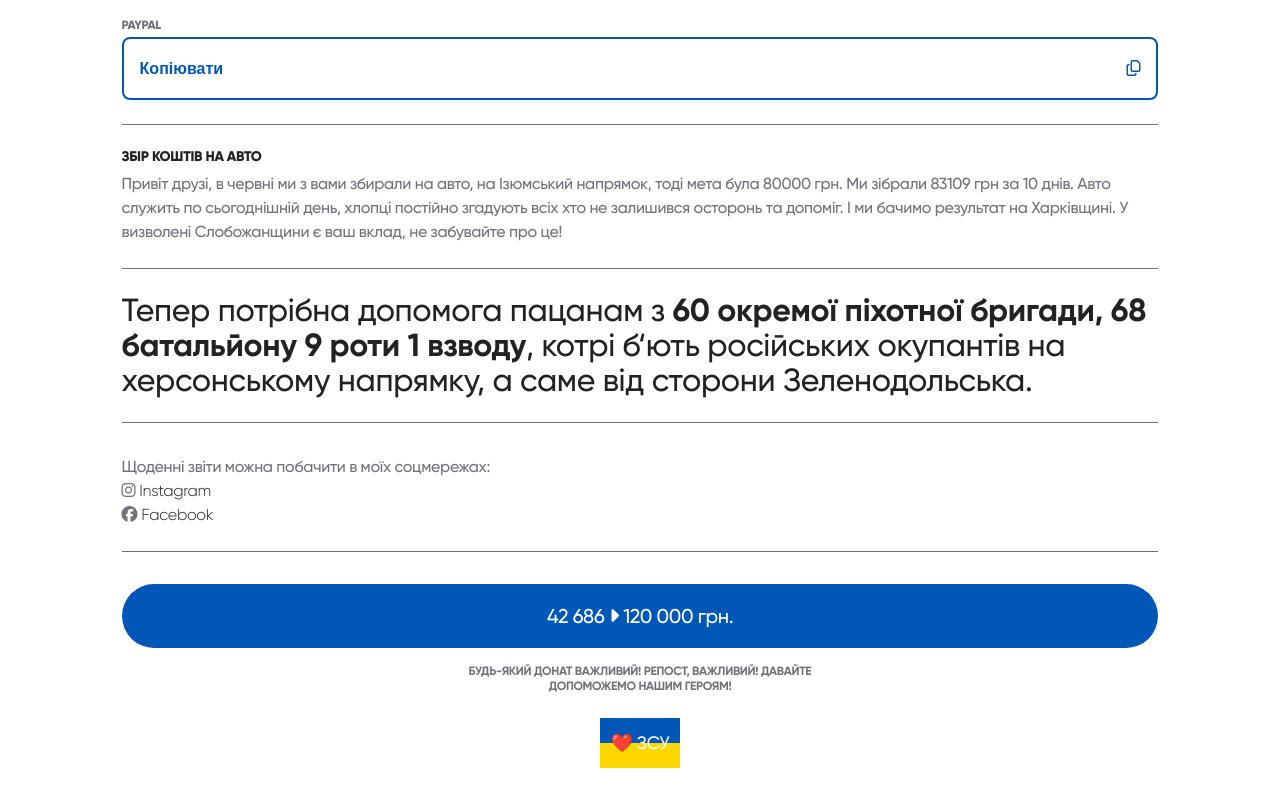
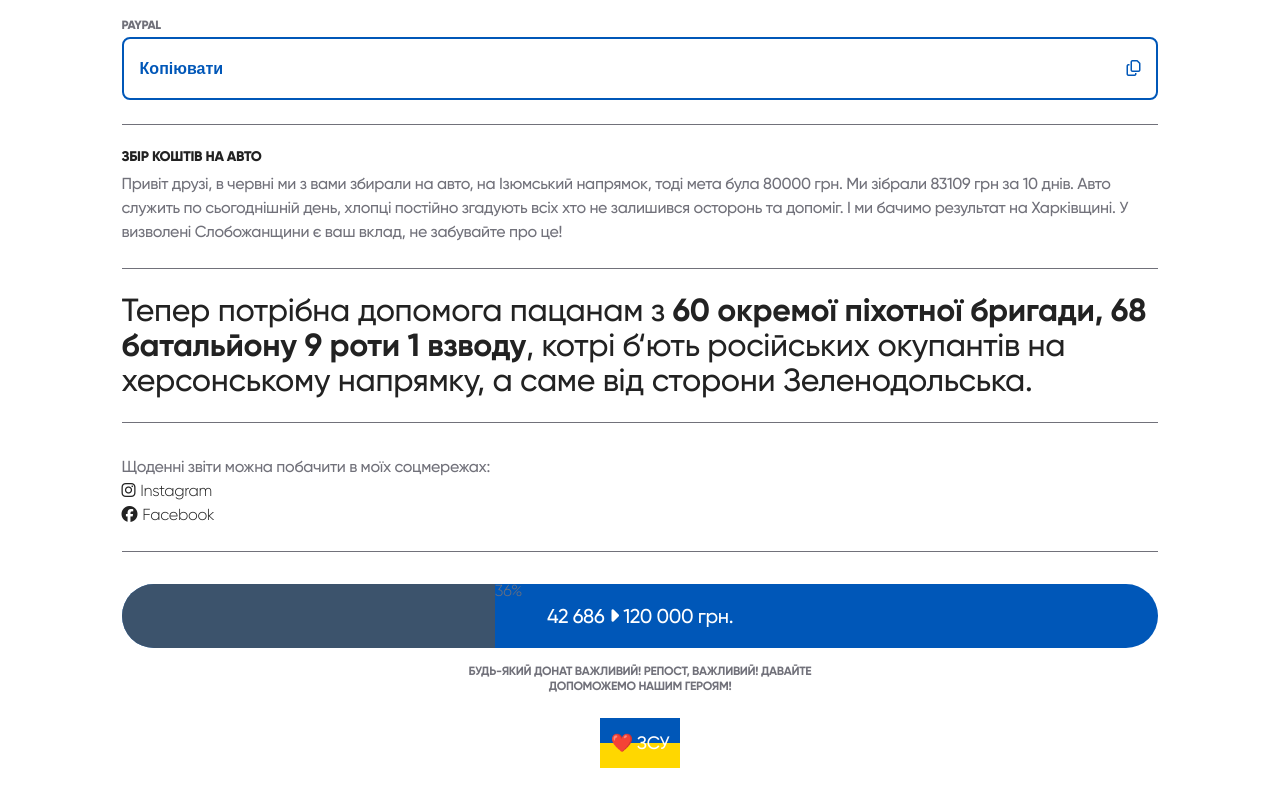
Before and after one commit to olekrumian/cardCopy, a plain HTML site: page index.html in a window 1280 px wide. Shown: the part 485-1285 px from the top of the page. Drawn offline with Linux system fonts and the light colour scheme.

Commit message:
goalPercent

```diff
--- a/index.html
+++ b/index.html
@@ -69,10 +69,11 @@
       </article>
       <article class="description">
         <p>Щоденні звіти можна побачити в моїх соцмережах:</p>
-        <span><i class="fa-brands fa-instagram"></i> <a href="https://www.instagram.com/olekrumian/"
-            class="description-link" target="_blank">Instagram</a></span>
-        <span><i class="fa-brands fa-facebook"></i> <a href="https://www.facebook.com/olekrumian/"
-            class="description-link" target="_blank">Facebook</a></span>
+        <a href="https://www.instagram.com/olekrumian/" class="description-link" target="_blank">
+          <span><i class="fa-brands fa-instagram"></i>Instagram</span></a>
+        <a href="https://www.facebook.com/olekrumian/" class="description-link" target="_blank">
+          <span><i class="fa-brands fa-facebook"></i>Facebook</span>
+        </a>
       </article>
       <article class="article">
         <div class="goal-wrapper">
--- a/style.css
+++ b/style.css
@@ -143,6 +143,7 @@ h4 {
     font-weight: 500;
     font-style: normal;
     color: var(--white);
+    z-index: 1;
   }
 
   .important-section p {
@@ -328,6 +329,7 @@ h4 {
     font-weight: 500;
     font-style: normal;
     color: var(--white);
+    z-index: 1;
   }
 
   .important-section p {
@@ -464,6 +466,7 @@ h4 {
     width: 8rem;
     height: 5rem;
   }
+
   .flag-container::after {
     content: '❤️ зсу';
     position: absolute;
@@ -498,6 +501,7 @@ h4 {
     max-width: 90%;
   }
   .goal-wrapper {
+    position: relative;
     margin-top: 3.2rem;
     height: 6.4rem;
     background-color: var(--blue);
@@ -505,7 +509,29 @@ h4 {
     justify-content: center;
     align-items: center;
     border-radius: 10rem;
+    overflow: hidden;
   }
+
+  .goal-wrapper::after {
+    content: '36%';
+    position: absolute;
+    top: -0.5rem;
+    left: 36%;
+    color: var(--grey);
+  }
+
+  .goal-wrapper::before {
+    content: '';
+    position: absolute;
+    display: block;
+    top: 0;
+    right: 0;
+    bottom: 0;
+    left: 0;
+    width: 36%;
+    background-color: rgba(82, 82, 82, 0.738);
+  }
+
   .title-sum,
   .subtitle-sum {
     padding: 1.6rem;
@@ -513,6 +539,7 @@ h4 {
     font-weight: 500;
     font-style: normal;
     color: var(--white);
+    z-index: 1;
   }
 
   .important-section p {
@@ -594,11 +621,17 @@ h4 {
     font-size: 1.6rem;
   }
 
+  .description a {
+    display: flex;
+    color: var(--black);
+  }
+
   .description span {
     display: block;
   }
-  .description span a {
-    color: var(--black);
+
+  .description span i {
+    padding: 0 0.5rem 0 0;
   }
 
   .now-description {
```
